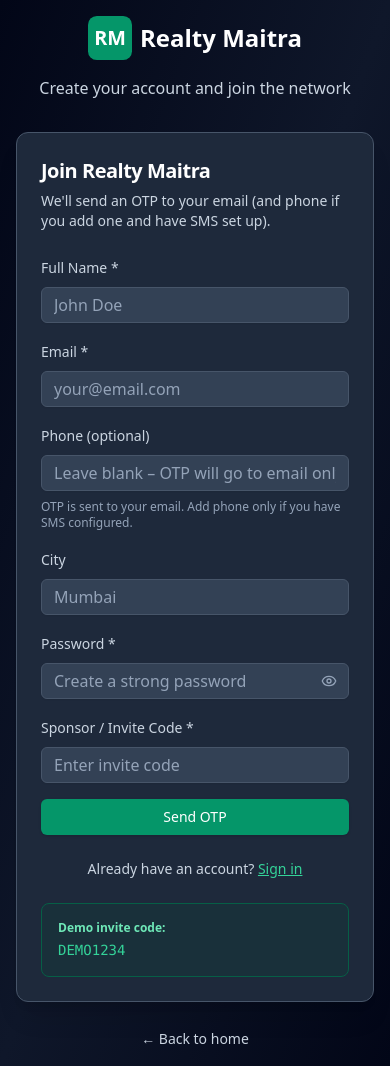
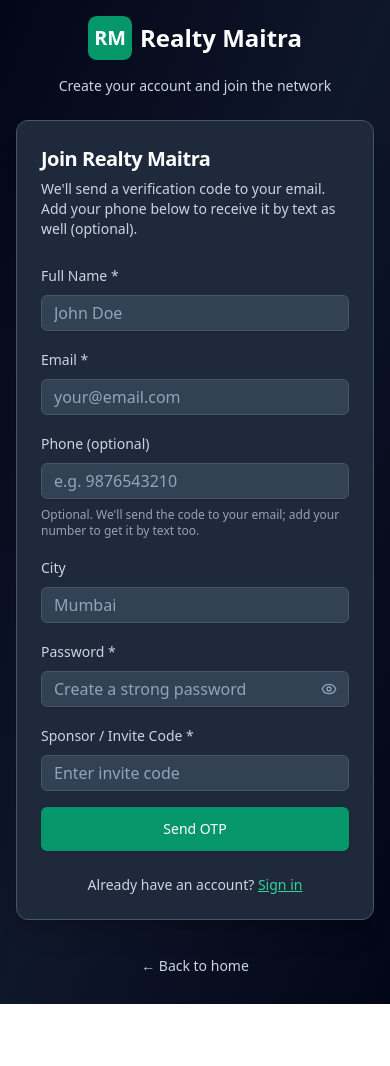
Before and after one commit to ashishcode17/realty-maitra, a Next.js app: page /register in a window 390 px wide. After the commit the page ends 1004 px from the top, so only its background shows below. Built offline with nearby package versions, Linux system fonts and the light colour scheme.

Commit message:
Update live app

```diff
--- a/app/(authenticated)/settings/page.tsx
+++ b/app/(authenticated)/settings/page.tsx
@@ -575,7 +575,7 @@ export default function SettingsPage() {
                   </SelectContent>
                 </Select>
               </div>
-              <p className="text-slate-500 text-sm">These settings are enforced in API responses; other users will not see masked data.</p>
+              <p className="text-slate-500 text-sm">Your privacy choices apply across the platform.</p>
             </CardContent>
           </Card>
         </TabsContent>
--- a/app/login/page.tsx
+++ b/app/login/page.tsx
@@ -17,7 +17,7 @@ function getLoginErrorMessage(data: { error?: string; code?: string; message?: s
   const code = data.code;
   if (code === 'RATE_LIMIT') return 'Too many attempts. Please try again later.';
   if (code === 'DATABASE_CONNECTION_ERROR' || code === 'DATABASE_QUERY_ERROR') {
-    return "Can't reach database. If you use Neon: resume the database in console.neon.tech, then try again.";
+    return 'Something went wrong. Please try again in a moment.';
   }
   return data.message || data.error || 'Login failed.';
 }
@@ -88,7 +88,7 @@ export default function LoginPage() {
       setOtp('');
       if (data.mockOTP) setMockOtp(data.mockOTP);
       toast.success(data.message || 'OTP sent');
-      if (data.smsFailed) toast.info('SMS could not be sent. Use the OTP from your email.');
+      if (data.smsFailed) toast.info('Check your email for the code.');
     } catch {
       toast.error('Failed to send OTP');
     } finally {
@@ -133,7 +133,7 @@ export default function LoginPage() {
   };
 
   return (
-    <div className="min-h-screen bg-gradient-to-br from-slate-950 via-slate-900 to-slate-950 flex items-center justify-center p-4">
+    <div className="min-h-screen bg-gradient-to-br from-slate-950 via-slate-900 to-slate-950 flex items-center justify-center p-4 sm:p-6">
       <div className="w-full max-w-md">
         <div className="text-center mb-6">
           <Link href="/">
@@ -180,7 +180,7 @@ export default function LoginPage() {
                     </button>
                   </div>
                 </div>
-                <Button type="submit" disabled={loading} className="w-full bg-emerald-600 hover:bg-emerald-700">
+                <Button type="submit" disabled={loading} className="w-full min-h-[44px] bg-emerald-600 hover:bg-emerald-700 text-white">
                   {loading ? 'Signing in...' : 'Sign in'}
                 </Button>
               </form>
@@ -192,20 +192,20 @@ export default function LoginPage() {
                       <Label htmlFor="email-otp" className="text-slate-300">Email</Label>
                       <Input id="email-otp" type="email" placeholder="you@example.com" value={formData.email} onChange={(e) => setFormData({ ...formData, email: e.target.value })} required className="bg-slate-700 border-slate-600 text-white" />
                     </div>
-                    <Button type="submit" disabled={loading} className="w-full bg-emerald-600 hover:bg-emerald-700">Send OTP</Button>
+                    <Button type="submit" disabled={loading} className="w-full min-h-[44px] bg-emerald-600 hover:bg-emerald-700 text-white">Send OTP</Button>
                   </form>
                 ) : (
                   <form onSubmit={handleVerifyOtp} className="space-y-4">
                     {mockOtp && (
-                      <div className="p-3 bg-emerald-900/20 rounded border border-emerald-800 text-sm text-emerald-300 font-mono">Dev OTP: {mockOtp}</div>
+                      <div className="p-3 bg-emerald-900/20 rounded border border-emerald-800 text-sm text-emerald-300 font-mono" aria-hidden="true">Code: {mockOtp}</div>
                     )}
                     <div className="space-y-2">
                       <Label htmlFor="otp" className="text-slate-300">Enter 6-digit OTP</Label>
                       <Input id="otp" type="text" inputMode="numeric" placeholder="123456" value={otp} onChange={(e) => setOtp(e.target.value.replace(/\D/g, '').slice(0, 6))} maxLength={6} required className="bg-slate-700 border-slate-600 text-white text-center text-xl tracking-widest" />
                     </div>
-                    <div className="flex gap-2">
-                      <Button type="button" variant="outline" onClick={() => setOtpSent(false)} className="flex-1 border-slate-600 text-slate-300">Back</Button>
-                      <Button type="submit" disabled={loading || otp.length !== 6} className="flex-1 bg-emerald-600 hover:bg-emerald-700">Verify</Button>
+                    <div className="flex flex-col-reverse sm:flex-row gap-3">
+                      <Button type="button" variant="outline" onClick={() => setOtpSent(false)} className="flex-1 min-h-[44px] border-2 border-slate-500 bg-slate-700/60 text-slate-100 hover:bg-slate-600 hover:border-slate-400 hover:text-white">Back</Button>
+                      <Button type="submit" disabled={loading || otp.length !== 6} className="flex-1 min-h-[44px] bg-emerald-600 hover:bg-emerald-700 text-white">Verify</Button>
                     </div>
                   </form>
                 )}
--- a/app/register/page.tsx
+++ b/app/register/page.tsx
@@ -11,8 +11,6 @@ import { Input } from '@/components/ui/input';
 import { Label } from '@/components/ui/label';
 import { Card, CardContent, CardHeader, CardTitle, CardDescription } from '@/components/ui/card';
 import { toast } from 'sonner';
-
-const hideDemo = process.env.NEXT_PUBLIC_HIDE_DEMO === 'true';
 
 function getRegisterError(data: { error?: string; message?: string; code?: string }): string {
   switch (data.code) {
@@ -63,7 +61,7 @@ export default function RegisterPage() {
       }
       setMockOTP(data.mockOTP ?? '');
       toast.success(data.message || 'OTP sent');
-      if (data.smsFailed) toast.info('SMS could not be sent. Use the OTP from your email.');
+      if (data.smsFailed) toast.info('Check your email for the code.');
       setStep(2);
     } catch (err: unknown) {
       toast.error(err instanceof Error ? err.message : 'Registration failed');
@@ -97,11 +95,11 @@ export default function RegisterPage() {
   };
 
   return (
-    <div className="min-h-screen bg-gradient-to-br from-slate-950 via-slate-900 to-slate-950 flex items-center justify-center p-4">
+    <div className="min-h-screen bg-gradient-to-br from-slate-950 via-slate-900 to-slate-950 flex items-center justify-center p-4 sm:p-6">
       <div className="w-full max-w-2xl">
-        <div className="text-center mb-8">
+        <div className="text-center mb-6 sm:mb-8">
           <BrandLogo href="/" size="lg" variant="light" className="mb-4 justify-center" />
-          <p className="text-slate-300 font-medium">Create your account and join the network</p>
+          <p className="text-slate-300 font-medium text-sm sm:text-base">Create your account and join the network</p>
         </div>
 
         {step === 1 ? (
@@ -109,7 +107,7 @@ export default function RegisterPage() {
             <CardHeader>
               <CardTitle className="text-white text-xl">Join {brand.appName}</CardTitle>
               <CardDescription className="text-slate-300">
-                We&apos;ll send an OTP to your email (and phone if you add one and have SMS set up).
+                We&apos;ll send a verification code to your email. Add your phone below to receive it by text as well (optional).
               </CardDescription>
             </CardHeader>
             <CardContent className="text-white">
@@ -125,8 +123,8 @@ export default function RegisterPage() {
                   </div>
                   <div className="space-y-2">
                     <Label htmlFor="phone" className="text-slate-300">Phone (optional)</Label>
-                    <Input id="phone" placeholder="Leave blank – OTP will go to email only" value={formData.phone} onChange={(e) => setFormData({ ...formData, phone: e.target.value })} className="bg-slate-700 border-slate-600 text-white placeholder:text-slate-400" />
-                    <p className="text-xs text-slate-400">OTP is sent to your email. Add phone only if you have SMS configured.</p>
+                    <Input id="phone" placeholder="e.g. 9876543210" value={formData.phone} onChange={(e) => setFormData({ ...formData, phone: e.target.value })} className="bg-slate-700 border-slate-600 text-white placeholder:text-slate-400" />
+                    <p className="text-xs text-slate-400">Optional. We&apos;ll send the code to your email; add your number to get it by text too.</p>
                   </div>
                   <div className="space-y-2">
                     <Label htmlFor="city" className="text-slate-300">City</Label>
@@ -146,19 +144,13 @@ export default function RegisterPage() {
                   <Label htmlFor="sponsorCode" className="text-slate-300">Sponsor / Invite Code *</Label>
                   <Input id="sponsorCode" placeholder="Enter invite code" value={formData.sponsorCode} onChange={(e) => setFormData({ ...formData, sponsorCode: e.target.value.trim().toUpperCase() })} required className="bg-slate-700 border-slate-600 text-white placeholder:text-slate-400" />
                 </div>
-                <Button type="submit" disabled={loading} className="w-full bg-emerald-600 hover:bg-emerald-700 text-white">
+                <Button type="submit" disabled={loading} className="w-full min-h-[44px] bg-emerald-600 hover:bg-emerald-700 text-white">
                   {loading ? <><Loader2 className="mr-2 h-4 w-4 animate-spin" /> Sending OTP...</> : 'Send OTP'}
                 </Button>
               </form>
               <div className="mt-6 text-center text-sm">
                 <p className="text-slate-300">Already have an account? <Link href="/login" className="text-emerald-400 hover:text-emerald-300 font-medium underline">Sign in</Link></p>
               </div>
-              {!hideDemo && (
-                <div className="mt-6 p-4 bg-emerald-900/20 rounded-lg border border-emerald-800">
-                  <p className="text-xs text-emerald-300 mb-1 font-semibold">Demo invite code:</p>
-                  <p className="text-sm text-emerald-400 font-mono">DEMO1234</p>
-                </div>
-              )}
             </CardContent>
           </Card>
         ) : (
@@ -179,9 +171,9 @@ export default function RegisterPage() {
                   <Label htmlFor="otp" className="text-slate-300">Enter OTP</Label>
                   <Input id="otp" type="text" inputMode="numeric" placeholder="123456" value={otp} onChange={(e) => setOtp(e.target.value.replace(/\D/g, '').slice(0, 6))} maxLength={6} required className="bg-slate-700 border-slate-600 text-white placeholder:text-slate-400 text-2xl text-center tracking-widest" />
                 </div>
-                <div className="flex space-x-3">
-                  <Button type="button" variant="outline" onClick={() => setStep(1)} className="flex-1 border-slate-700 text-white hover:bg-slate-800">Back</Button>
-                  <Button type="submit" disabled={loading || otp.length !== 6} className="flex-1 bg-emerald-600 hover:bg-emerald-700 text-white">
+                <div className="flex flex-col-reverse sm:flex-row gap-3 sm:gap-3">
+                  <Button type="button" variant="outline" onClick={() => setStep(1)} className="flex-1 min-h-[44px] border-2 border-slate-500 bg-slate-700/60 text-slate-100 hover:bg-slate-600 hover:border-slate-400 hover:text-white">Back</Button>
+                  <Button type="submit" disabled={loading || otp.length !== 6} className="flex-1 min-h-[44px] bg-emerald-600 hover:bg-emerald-700 text-white">
                     {loading ? <><Loader2 className="mr-2 h-4 w-4 animate-spin" /> Verifying...</> : <><CheckCircle2 className="mr-2 h-4 w-4" /> Verify & Complete</>}
                   </Button>
                 </div>
@@ -191,7 +183,7 @@ export default function RegisterPage() {
         )}
 
         <div className="mt-6 text-center">
-          <Link href="/" className="text-sm text-slate-300 hover:text-white transition font-medium">← Back to home</Link>
+          <Link href="/" className="inline-block py-3 px-4 text-sm text-slate-300 hover:text-white transition font-medium min-h-[44px] flex items-center justify-center">← Back to home</Link>
         </div>
       </div>
     </div>
```
